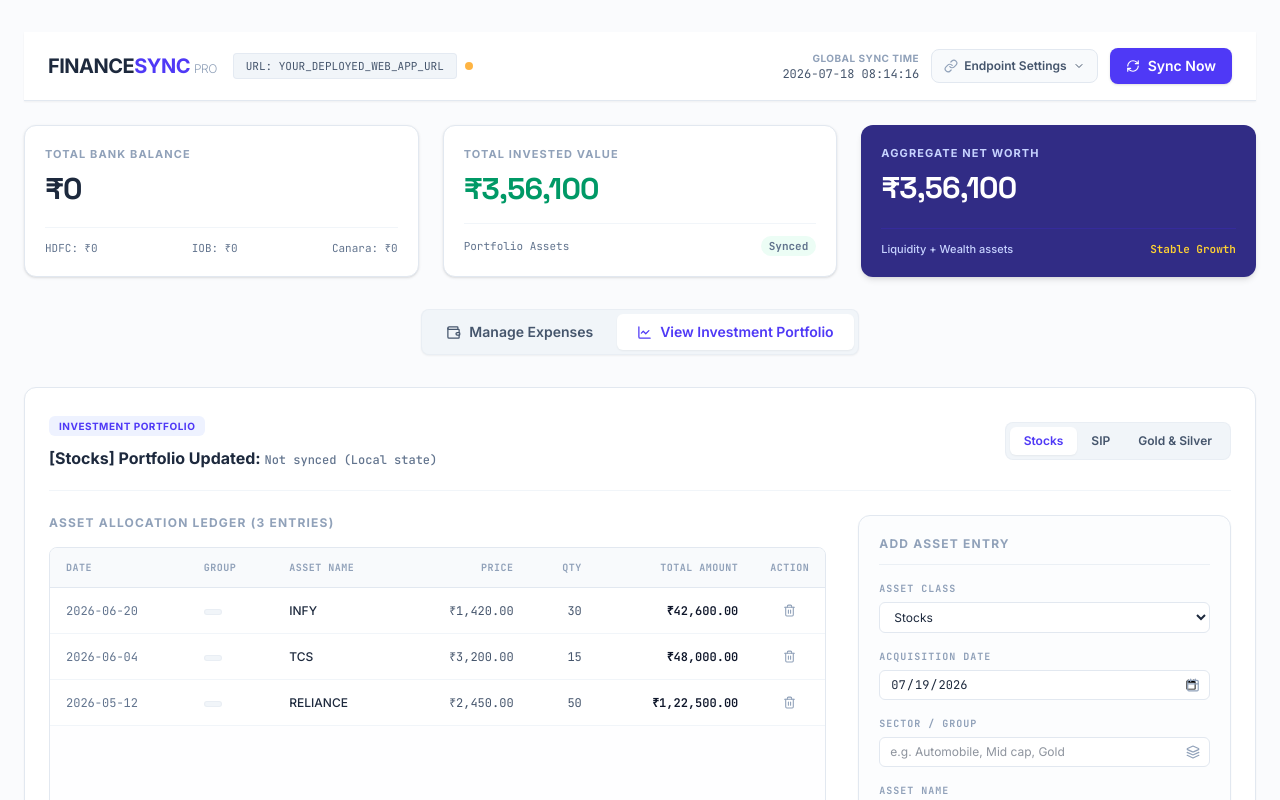
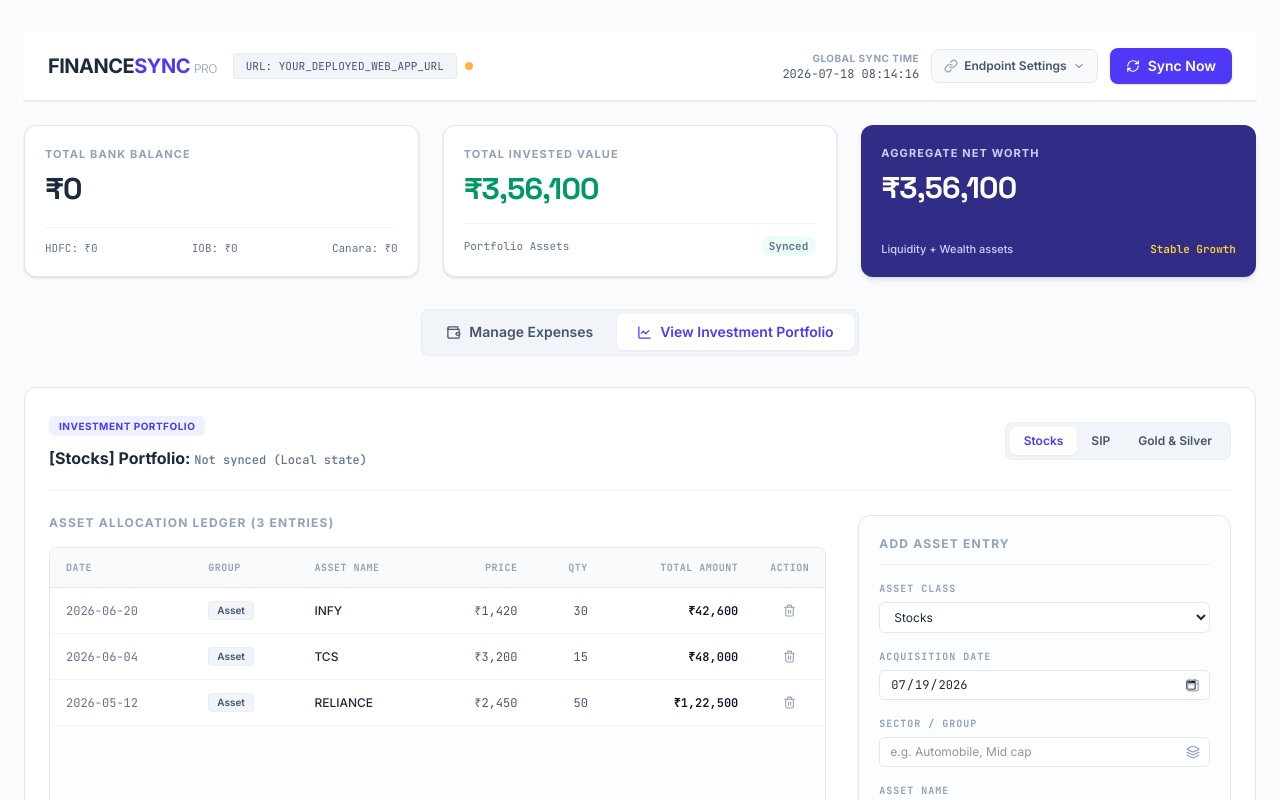
Before and after one commit to Dharunjayavinayak/dharun-finance-sync, a React (Vite) app: page / in a window 1280 px wide. Both pictures are taken after a click on the button "View Investment Portfolio". Shown: the top 800 px of the page. Built offline with nearby package versions, Linux system fonts and the light colour scheme.

Commit message:
Update InvestmentModule.tsx
update the group not viewing section

```diff
--- a/src/components/InvestmentModule.tsx
+++ b/src/components/InvestmentModule.tsx
@@ -1,6 +1,6 @@
 import React, { useState } from "react";
 import { motion, AnimatePresence } from "motion/react";
-import { Trash2, Plus, Calendar, Tag, FileText, IndianRupee,Layers } from "lucide-react";
+import { Trash2, Plus, Calendar, FileText, IndianRupee, Layers } from "lucide-react";
 import { InvestmentData, InvestmentType, InvestmentItem } from "../types";
 
 interface InvestmentModuleProps {
@@ -30,13 +30,12 @@ export const InvestmentModule: React.FC<InvestmentModuleProps> = ({
   const [formError, setFormError] = useState("");
 
   const tabs: InvestmentType[] = ["Stocks", "SIP", "GoldSilver"];
-
   const currentItems = investments[selectedTab] || [];
 
-  // Sort descending for display so the newest entry is visible first
-  const displayItems = [...currentItems].sort(
-    (a, b) => new Date(b.date).getTime() - new Date(a.date).getTime()
-  );
+  // Clean chronological sort engine ensuring string dates are read natively
+  const displayItems = [...currentItems].sort((a, b) => {
+    return new Date(b.date).getTime() - new Date(a.date).getTime();
+  });
 
   const handleFormSubmit = (e: React.FormEvent) => {
     e.preventDefault();
@@ -72,7 +71,6 @@ export const InvestmentModule: React.FC<InvestmentModuleProps> = ({
       });
     }
 
-    // Reset Form
     setGroup("");
     setName("");
     setPrice("");
@@ -85,36 +83,32 @@ export const InvestmentModule: React.FC<InvestmentModuleProps> = ({
     return new Intl.NumberFormat("en-IN", {
       style: "currency",
       currency: "INR",
-      maximumFractionDigits: 2,
+      maximumFractionDigits: 0,
     }).format(val);
   };
 
   return (
     <div className="bg-white rounded-xl border border-slate-200 p-6 shadow-xs max-w-7xl mx-auto" id="investment-module">
-      {/* Module Title & Tab Sync Time */}
       <div className="flex flex-col md:flex-row md:items-center justify-between gap-4 mb-6 pb-5 border-b border-slate-100">
         <div>
           <span className="text-[10px] font-bold text-indigo-600 bg-indigo-50 px-2.5 py-1 rounded-md uppercase tracking-wider">
             Investment Portfolio
           </span>
           <h2 className="text-base font-bold text-slate-800 mt-2.5">
-            [{selectedTab === "GoldSilver" ? "Gold & Silver" : selectedTab}] Portfolio Updated:{" "}
+            [{selectedTab === "GoldSilver" ? "Gold & Silver" : selectedTab}] Portfolio:{" "}
             <span className="text-slate-500 font-mono text-xs font-medium">
               {syncTime || "Not synced (Local state)"}
             </span>
           </h2>
         </div>
 
-        {/* Tab Selection */}
         <div className="flex bg-slate-100 p-1 rounded-lg border border-slate-200/50">
           {tabs.map((tab) => (
             <button
               key={tab}
               onClick={() => { setSelectedTab(tab); setTargetTab(tab); }}
               className={`px-3.5 py-1.5 text-xs font-semibold rounded-md transition-all cursor-pointer ${
-                selectedTab === tab
-                  ? "bg-white text-indigo-600 shadow-xs"
-                  : "text-slate-600 hover:text-slate-800"
+                selectedTab === tab ? "bg-white text-indigo-600 shadow-xs" : "text-slate-600 hover:text-slate-800"
               }`}
             >
               {tab === "GoldSilver" ? "Gold & Silver" : tab}
@@ -124,7 +118,6 @@ export const InvestmentModule: React.FC<InvestmentModuleProps> = ({
       </div>
 
       <div className="grid grid-cols-1 lg:grid-cols-12 gap-8">
-        {/* Table View */}
         <div className="lg:col-span-8 order-2 lg:order-1 flex flex-col min-h-[400px]">
           <div className="flex items-center justify-between mb-4">
             <h3 className="text-xs font-bold text-slate-400 uppercase tracking-widest">
@@ -149,38 +142,25 @@ export const InvestmentModule: React.FC<InvestmentModuleProps> = ({
                 <AnimatePresence initial={false}>
                   {displayItems.length === 0 ? (
                     <tr>
-                      <td colSpan={7} className="text-center py-12 text-slate-400 text-xs font-medium">
-                        No asset data found.
-                      </td>
+                      <td colSpan={7} className="text-center py-12 text-slate-400 text-xs font-medium">No asset data found.</td>
                     </tr>
                   ) : (
                     displayItems.map((item) => (
-                      <motion.tr
-                        key={item.id}
-                        layout
-                        className="bg-white border-b border-slate-100 hover:bg-slate-50/50 transition-colors text-xs text-slate-600"
-                      >
+                      <motion.tr key={item.id} layout className="bg-white border-b border-slate-100 hover:bg-slate-50/50 text-xs text-slate-600">
                         <td className="py-3 px-4 font-mono text-slate-500 whitespace-nowrap">{item.date}</td>
                         <td className="py-3 px-4">
                           <span className="inline-flex items-center px-2 py-0.5 rounded-sm text-[10px] font-semibold bg-slate-100 text-slate-600 border border-slate-200/50">
-                            {item.group}
+                            {item.group || "Asset"}
                           </span>
                         </td>
                         <td className="py-3 px-4 font-medium text-slate-800">{item.name}</td>
-                        {selectedTab !== "SIP" && (
-                          <td className="py-3 px-4 text-right font-mono">{formatCurrency(item.price)}</td>
-                        )}
-                        {selectedTab !== "SIP" && (
-                          <td className="py-3 px-4 text-right font-mono">{item.qty}</td>
-                        )}
+                        {selectedTab !== "SIP" && <td className="py-3 px-4 text-right font-mono">{formatCurrency(item.price)}</td>}
+                        {selectedTab !== "SIP" && <td className="py-3 px-4 text-right font-mono">{item.qty}</td>}
                         <td className="py-3 px-4 text-right font-mono text-slate-900 font-semibold">
                           {formatCurrency(selectedTab === "SIP" ? item.amount : (item.price * item.qty))}
                         </td>
                         <td className="py-3 px-4 text-center">
-                          <button
-                            onClick={() => onDeleteAsset(selectedTab, item)}
-                            className="text-slate-400 hover:text-rose-600 p-1 rounded transition-colors cursor-pointer"
-                          >
+                          <button onClick={() => onDeleteAsset(selectedTab, item)} className="text-slate-400 hover:text-rose-600 p-1 rounded transition-colors cursor-pointer">
                             <Trash2 size={13} />
                           </button>
                         </td>
@@ -225,7 +205,7 @@ export const InvestmentModule: React.FC<InvestmentModuleProps> = ({
               <div>
                 <label className="block text-[10px] font-bold text-slate-400 uppercase tracking-widest mb-1.5 font-mono">Sector / Group</label>
                 <div className="relative">
-                  <input type="text" placeholder="e.g. Automobile, Mid cap, Gold" value={group} onChange={(e) => setGroup(e.target.value)} required className="w-full bg-white border border-slate-200 rounded-md py-1.5 px-2.5 text-xs text-slate-800 focus:outline-none" />
+                  <input type="text" placeholder="e.g. Automobile, Mid cap" value={group} onChange={(e) => setGroup(e.target.value)} required className="w-full bg-white border border-slate-200 rounded-md py-1.5 px-2.5 text-xs text-slate-800 focus:outline-none" />
                   <div className="absolute inset-y-0 right-0 flex items-center pr-2.5 pointer-events-none text-slate-400"><Layers size={14} /></div>
                 </div>
               </div>
@@ -233,7 +213,7 @@ export const InvestmentModule: React.FC<InvestmentModuleProps> = ({
               <div>
                 <label className="block text-[10px] font-bold text-slate-400 uppercase tracking-widest mb-1.5 font-mono">Asset Name</label>
                 <div className="relative">
-                  <input type="text" placeholder="e.g. Tata Motors, Motilal Oswal" value={name} onChange={(e) => setName(e.target.value)} required className="w-full bg-white border border-slate-200 rounded-md py-1.5 px-2.5 text-xs text-slate-800 focus:outline-none" />
+                  <input type="text" placeholder="e.g. Tata Motors" value={name} onChange={(e) => setName(e.target.value)} required className="w-full bg-white border border-slate-200 rounded-md py-1.5 px-2.5 text-xs text-slate-800 focus:outline-none" />
                   <div className="absolute inset-y-0 right-0 flex items-center pr-2.5 pointer-events-none text-slate-400"><FileText size={14} /></div>
                 </div>
               </div>
```
